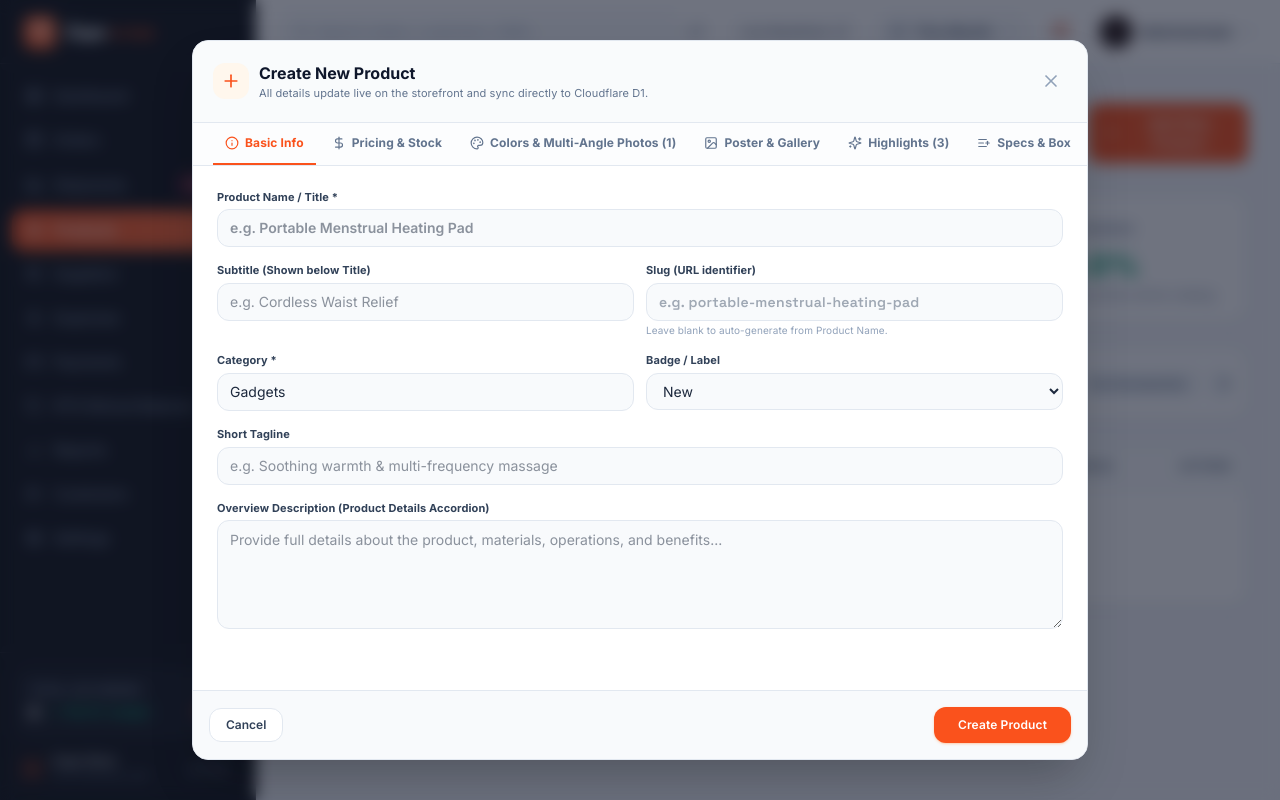
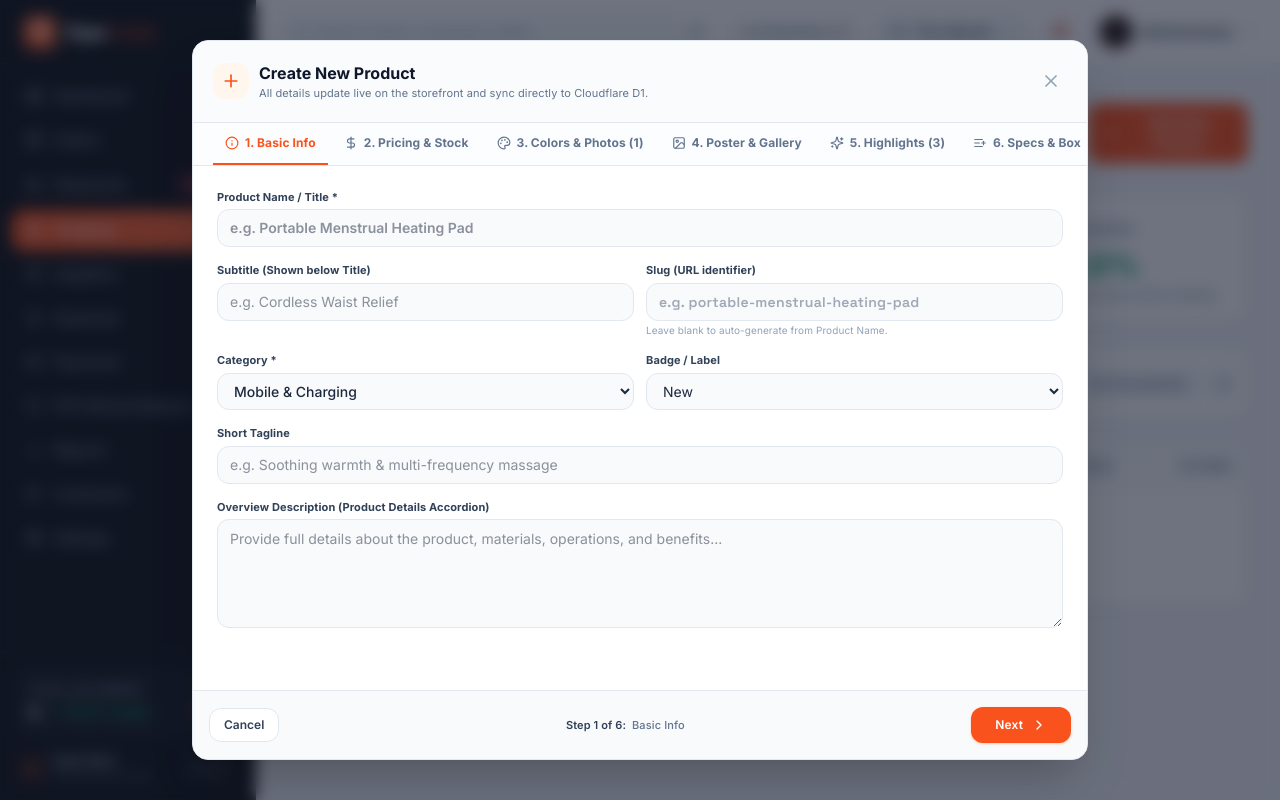
Before and after one commit to stibe-labs/zupe-store-ecommerce, a Next.js app: page /admin/products in a window 1280 px wide. Both pictures are taken after typing "Sample" into the empty fields and a click on the button "Add New Product". Built offline with nearby package versions, Linux system fonts and the light colour scheme.

Commit message:
feat(admin): add category dropdown taxonomy, multi-step next wizard navigation, and remove default iron image fallbacks

```diff
--- a/src/app/admin/products/page.tsx
+++ b/src/app/admin/products/page.tsx
@@ -27,9 +27,78 @@ import {
   Star,
   Info,
   Upload,
+  ChevronLeft,
+  ChevronRight,
 } from "lucide-react";
 import { DEFAULT_PRODUCTS } from "@/data/zupeProducts";
 import { Product, ProductColorVariant } from "@/types/product";
+
+// Exact Category & Subcategory taxonomy from official catalog structure
+const PRODUCT_CATEGORIES_DATA = [
+  {
+    main: "Tech & Gadgets",
+    subcategories: [
+      "Mobile & Charging",
+      "Smart Tech & Audio",
+      "Gaming",
+      "Computer & Accessories",
+    ],
+  },
+  {
+    main: "Home Essentials",
+    subcategories: [
+      "Kitchen & Dining",
+      "Cleaning & Organization",
+      "Home Comfort & Utility",
+    ],
+  },
+  {
+    main: "Personal Care",
+    subcategories: [
+      "Grooming & Care",
+      "Massage & Wellness",
+      "Women's Care",
+    ],
+  },
+  {
+    main: "Auto Essentials",
+    subcategories: [
+      "Car Care",
+      "Car Accessories",
+    ],
+  },
+  {
+    main: "Fitness & Wellness",
+    subcategories: [
+      "Fitness Accessories",
+      "Recovery & Wellness",
+    ],
+  },
+  {
+    main: "Kids & Fun",
+    subcategories: [
+      "Toys & Games",
+      "Fun & Entertainment",
+    ],
+  },
+  {
+    main: "Deals & Offers",
+    subcategories: [
+      "Curated sale products only",
+    ],
+  },
+] as const;
+
+const FORM_TABS_LIST = [
+  "basic",
+  "pricing",
+  "colors",
+  "media",
+  "highlights",
+  "specs",
+] as const;
+
+type FormTabKey = (typeof FORM_TABS_LIST)[number];
 
 export default function AdminProductsPage() {
   const [mobileSidebarOpen, setMobileSidebarOpen] = useState(false);
@@ -167,7 +236,7 @@ export default function AdminProductsPage() {
     setFormName("");
     setFormSubtitle("");
     setFormSlug("");
-    setFormCategory("Gadgets");
+    setFormCategory("Mobile & Charging");
     setFormBadge("New");
     setFormTagline("");
     setFormDescription("");
@@ -182,8 +251,8 @@ export default function AdminProductsPage() {
       {
         name: "Standard",
         colorHex: "#3B82F6",
-        image: "/products/steam-iron.jpg",
-        images: ["/products/steam-iron.jpg"],
+        image: "",
+        images: [],
       },
     ]);
 
@@ -229,7 +298,7 @@ export default function AdminProductsPage() {
     setFormName(prod.name || "");
     setFormSubtitle(prod.subtitle || "");
     setFormSlug(prod.slug || "");
-    setFormCategory(prod.category || "Decor");
+    setFormCategory(prod.category || "Tech & Gadgets");
     setFormBadge(prod.badge || "");
     setFormTagline(prod.tagline || "");
     setFormDescription(prod.description || "");
@@ -249,7 +318,12 @@ export default function AdminProductsPage() {
               name: prod.color || "Standard",
               colorHex: "#3B82F6",
               image: prod.poster_image || "",
-              images: prod.images || [prod.poster_image || ""],
+              images:
+                prod.images && prod.images.length > 0
+                  ? prod.images
+                  : prod.poster_image
+                  ? [prod.poster_image]
+                  : [],
             },
           ]
     );
@@ -318,10 +392,55 @@ export default function AdminProductsPage() {
       {
         name: `Color ${prev.length + 1}`,
         colorHex: "#10B981",
-        image: formImage || "/products/steam-iron.jpg",
-        images: [formImage || "/products/steam-iron.jpg"],
+        image: formImage || "",
+        images: formImage ? [formImage] : [],
       },
     ]);
+  };
+
+  // Step-by-Step wizard navigation helpers
+  const handleNextTab = () => {
+    setActionMessage(null);
+    if (activeTab === "basic") {
+      if (!formName.trim()) {
+        setActionMessage({
+          text: "Please enter a Product Name before proceeding to the next step.",
+          type: "error",
+        });
+        return;
+      }
+      setActiveTab("pricing");
+    } else if (activeTab === "pricing") {
+      if (!formPrice.trim()) {
+        setActionMessage({
+          text: "Please enter a Selling Price before proceeding to the next step.",
+          type: "error",
+        });
+        return;
+      }
+      setActiveTab("colors");
+    } else if (activeTab === "colors") {
+      setActiveTab("media");
+    } else if (activeTab === "media") {
+      setActiveTab("highlights");
+    } else if (activeTab === "highlights") {
+      setActiveTab("specs");
+    }
+
+    if (modalScrollRef.current) {
+      modalScrollRef.current.scrollTop = 0;
+    }
+  };
+
+  const handlePrevTab = () => {
+    setActionMessage(null);
+    const currentIndex = FORM_TABS_LIST.indexOf(activeTab);
+    if (currentIndex > 0) {
+      setActiveTab(FORM_TABS_LIST[currentIndex - 1]);
+      if (modalScrollRef.current) {
+        modalScrollRef.current.scrollTop = 0;
+      }
+    }
   };
 
   const removeColorVariant = (idx: number) => {
@@ -465,7 +584,7 @@ export default function AdminProductsPage() {
       formImage.trim() ||
       formColors[0]?.image ||
       formColors[0]?.images?.[0] ||
-      "/products/steam-iron.jpg";
+      "";
 
     const payload = {
       ...(editingProduct ? { id: editingProduct.id } : {}),
@@ -763,8 +882,9 @@ export default function AdminProductsPage() {
                           {/* Product & Visuals */}
                           <td className="py-3.5 px-4">
                             <div className="flex items-center gap-3">
+                              {prod.poster_image ? (
                                 <img
-                                src={prod.poster_image || "/products/steam-iron.jpg"}
+                                  src={prod.poster_image}
                                   alt={prod.name}
                                   className="w-12 h-12 rounded-xl object-cover border border-slate-200 shadow-xs shrink-0"
                                   onError={(e) => {
@@ -772,6 +892,11 @@ export default function AdminProductsPage() {
                                       "https://images.unsplash.com/photo-1586023492125-27b2c045efd7?w=800&auto=format&fit=crop";
                                   }}
                                 />
+                              ) : (
+                                <div className="w-12 h-12 rounded-xl bg-slate-100 border border-slate-200 flex items-center justify-center text-slate-400 shrink-0">
+                                  <ImageIcon className="w-5 h-5 text-slate-400" />
+                                </div>
+                              )}
                               <div className="min-w-0">
                                 <div className="flex items-center gap-1.5 flex-wrap">
                                   <span className="font-bold text-slate-900 truncate max-w-[200px]">
@@ -996,7 +1121,7 @@ export default function AdminProductsPage() {
                 }`}
               >
                 <Info className="w-3.5 h-3.5" />
-                <span>Basic Info</span>
+                <span>1. Basic Info</span>
               </button>
 
               <button
@@ -1009,7 +1134,7 @@ export default function AdminProductsPage() {
                 }`}
               >
                 <DollarSign className="w-3.5 h-3.5" />
-                <span>Pricing & Stock</span>
+                <span>2. Pricing & Stock</span>
               </button>
 
               <button
@@ -1022,7 +1147,7 @@ export default function AdminProductsPage() {
                 }`}
               >
                 <Palette className="w-3.5 h-3.5" />
-                <span>Colors & Multi-Angle Photos ({formColors.length})</span>
+                <span>3. Colors & Photos ({formColors.length})</span>
               </button>
 
               <button
@@ -1035,7 +1160,7 @@ export default function AdminProductsPage() {
                 }`}
               >
                 <ImageIcon className="w-3.5 h-3.5" />
-                <span>Poster & Gallery</span>
+                <span>4. Poster & Gallery</span>
               </button>
 
               <button
@@ -1048,7 +1173,7 @@ export default function AdminProductsPage() {
                 }`}
               >
                 <Sparkles className="w-3.5 h-3.5" />
-                <span>Highlights ({formFeatures.length})</span>
+                <span>5. Highlights ({formFeatures.length})</span>
               </button>
 
               <button
@@ -1061,7 +1186,7 @@ export default function AdminProductsPage() {
                 }`}
               >
                 <ListPlus className="w-3.5 h-3.5" />
-                <span>Specs & Box</span>
+                <span>6. Specs & Box</span>
               </button>
             </div>
 
@@ -1152,14 +1277,36 @@ export default function AdminProductsPage() {
                       <label className="block text-[11px] font-bold text-slate-700 mb-1">
                         Category *
                       </label>
-                      <input
-                        type="text"
+                      <select
                         required
                         value={formCategory}
                         onChange={(e) => setFormCategory(e.target.value)}
-                        placeholder="e.g. Health & Wellness, Gadgets, Home & Living"
-                        className="w-full px-3 py-2 bg-slate-50 border border-slate-200 rounded-xl text-xs sm:text-sm focus:outline-none focus:ring-2 focus:ring-[#FA521C]/20 focus:border-[#FA521C]"
-                      />
+                        className="w-full px-3 py-2 bg-slate-50 border border-slate-200 rounded-xl text-xs sm:text-sm font-medium text-slate-800 focus:outline-none focus:ring-2 focus:ring-[#FA521C]/20 focus:border-[#FA521C] cursor-pointer"
+                      >
+                        <option value="" disabled>
+                          Select Category...
+                        </option>
+                        {PRODUCT_CATEGORIES_DATA.map((group) => (
+                          <optgroup key={group.main} label={`── ${group.main} ──`}>
+                            <option value={group.main}>{group.main} (General)</option>
+                            {group.subcategories.map((sub) => (
+                              <option key={sub} value={sub}>
+                                {sub}
+                              </option>
+                            ))}
+                          </optgroup>
+                        ))}
+                        {formCategory &&
+                          !PRODUCT_CATEGORIES_DATA.some(
+                            (g) =>
+                              g.main === formCategory ||
+                              (g.subcategories as readonly string[]).includes(formCategory)
+                          ) && (
+                            <optgroup label="── Current / Other ──">
+                              <option value={formCategory}>{formCategory}</option>
+                            </optgroup>
+                          )}
+                      </select>
                     </div>
 
                     <div>
@@ -1595,7 +1742,7 @@ export default function AdminProductsPage() {
                         type="text"
                         value={formImage}
                         onChange={(e) => setFormImage(e.target.value)}
-                        placeholder="/products/steam-iron.jpg or https://..."
+                        placeholder="https://... or click Upload File"
                         className="flex-1 px-3 py-2 bg-slate-50 border border-slate-200 rounded-xl text-xs sm:text-sm focus:outline-none focus:ring-2 focus:ring-[#FA521C]/20 focus:border-[#FA521C]"
                       />
                       <label
@@ -1765,7 +1912,7 @@ export default function AdminProductsPage() {
                         type="text"
                         value={newFeatureInput}
                         onChange={(e) => setNewFeatureInput(e.target.value)}
-                        placeholder="e.g. Dual wet & dry ironing modes for all delicate and heavy fabrics"
+                        placeholder="e.g. Ergonomic travel-friendly design with smart protection"
                         className="flex-1 px-3 py-2 bg-slate-50 border border-slate-200 rounded-xl text-xs sm:text-sm focus:outline-none focus:ring-2 focus:ring-[#FA521C]/20 focus:border-[#FA521C]"
                         onKeyDown={(e) => {
                           if (e.key === "Enter") {
@@ -2012,18 +2159,57 @@ export default function AdminProductsPage() {
             </div>
 
             {/* 4. Pinned Sticky Footer (shrink-0) - ALWAYS VISIBLE! */}
-            <div className="p-4 border-t border-slate-200 bg-slate-50/90 flex items-center justify-between shrink-0">
+            {/* 4. Pinned Sticky Footer (shrink-0) - Step Navigation & Create/Update */}
+            <div className="p-4 border-t border-slate-200 bg-slate-50/95 flex items-center justify-between shrink-0 gap-3">
+              <div className="flex items-center gap-2">
                 <button
                   type="button"
                   onClick={() => {
                     setShowModal(false);
                     setEditingProduct(null);
                   }}
-                className="px-4 py-2 bg-white hover:bg-slate-100 text-slate-700 border border-slate-200 rounded-xl font-semibold text-xs transition-colors"
+                  className="px-3.5 py-2 bg-white hover:bg-slate-100 text-slate-700 border border-slate-200 rounded-xl font-semibold text-xs transition-colors"
                 >
                   Cancel
                 </button>
 
+                {activeTab !== "basic" && (
+                  <button
+                    type="button"
+                    onClick={handlePrevTab}
+                    className="px-3.5 py-2 bg-white hover:bg-slate-100 text-slate-700 border border-slate-200 rounded-xl font-semibold text-xs transition-colors flex items-center gap-1.5"
+                  >
+                    <ChevronLeft className="w-3.5 h-3.5" />
+                    <span>Back</span>
+                  </button>
+                )}
+              </div>
+
+              <div className="text-[11px] font-medium text-slate-500 hidden sm:flex items-center gap-1.5">
+                <span className="font-semibold text-slate-700">
+                  Step {FORM_TABS_LIST.indexOf(activeTab) + 1} of {FORM_TABS_LIST.length}:
+                </span>
+                <span>
+                  {activeTab === "basic" && "Basic Info"}
+                  {activeTab === "pricing" && "Pricing & Stock"}
+                  {activeTab === "colors" && "Colors & Multi-Angle Photos"}
+                  {activeTab === "media" && "Poster & Gallery"}
+                  {activeTab === "highlights" && "Highlights"}
+                  {activeTab === "specs" && "Specs & Box"}
+                </span>
+              </div>
+
+              <div>
+                {activeTab !== "specs" ? (
+                  <button
+                    type="button"
+                    onClick={handleNextTab}
+                    className="px-6 py-2.5 bg-[#FA521C] hover:bg-[#D4380D] text-white rounded-xl font-semibold text-xs transition-all shadow-sm shadow-orange-500/25 flex items-center gap-2 active:scale-[0.98]"
+                  >
+                    <span>Next</span>
+                    <ChevronRight className="w-4 h-4" />
+                  </button>
+                ) : (
                   <button
                     type="submit"
                     disabled={isSubmitting}
@@ -2038,6 +2224,8 @@ export default function AdminProductsPage() {
                       <span>{editingProduct ? "Update Product" : "Create Product"}</span>
                     )}
                   </button>
+                )}
+              </div>
             </div>
           </form>
         </div>
--- a/src/app/api/products/route.ts
+++ b/src/app/api/products/route.ts
@@ -48,7 +48,7 @@ function formatDbProduct(p: any): Product {
     cost_price: costNum,
     stock_count: Number(p.stock_count ?? 0),
     volume: p.volume ?? defaultFound?.volume ?? "",
-    poster_image: p.poster_image || defaultFound?.poster_image || "/products/steam-iron.jpg",
+    poster_image: p.poster_image || defaultFound?.poster_image || "",
     images: Array.isArray(parsedImages) && parsedImages.length > 0 ? parsedImages : (defaultFound?.images || []),
     color: p.color ?? defaultFound?.color ?? "",
     colors: Array.isArray(parsedColors) && parsedColors.length > 0 ? parsedColors : (defaultFound?.colors || []),
--- a/src/app/products/[id]/page.tsx
+++ b/src/app/products/[id]/page.tsx
@@ -79,7 +79,7 @@ export default function ProductDetailPage() {
       firstColorObj?.image ||
       (found.images && Array.isArray(found.images) && found.images.length > 0
         ? found.images[0]
-        : found.poster_image || "/products/steam-iron.jpg");
+        : found.poster_image || "");
 
     setSelectedImage(defaultImg);
     setActiveImageIndex(0);
@@ -200,7 +200,7 @@ export default function ProductDetailPage() {
     if (product.images && Array.isArray(product.images) && product.images.length > 0) {
       return product.images;
     }
-    return [product.poster_image || "/products/steam-iron.jpg"];
+    return [product.poster_image || ""];
   }, [product, activeColorVariant]);
 
   // Available color options for current product
```
Lines whose indentation alone changed are shown as unchanged.
